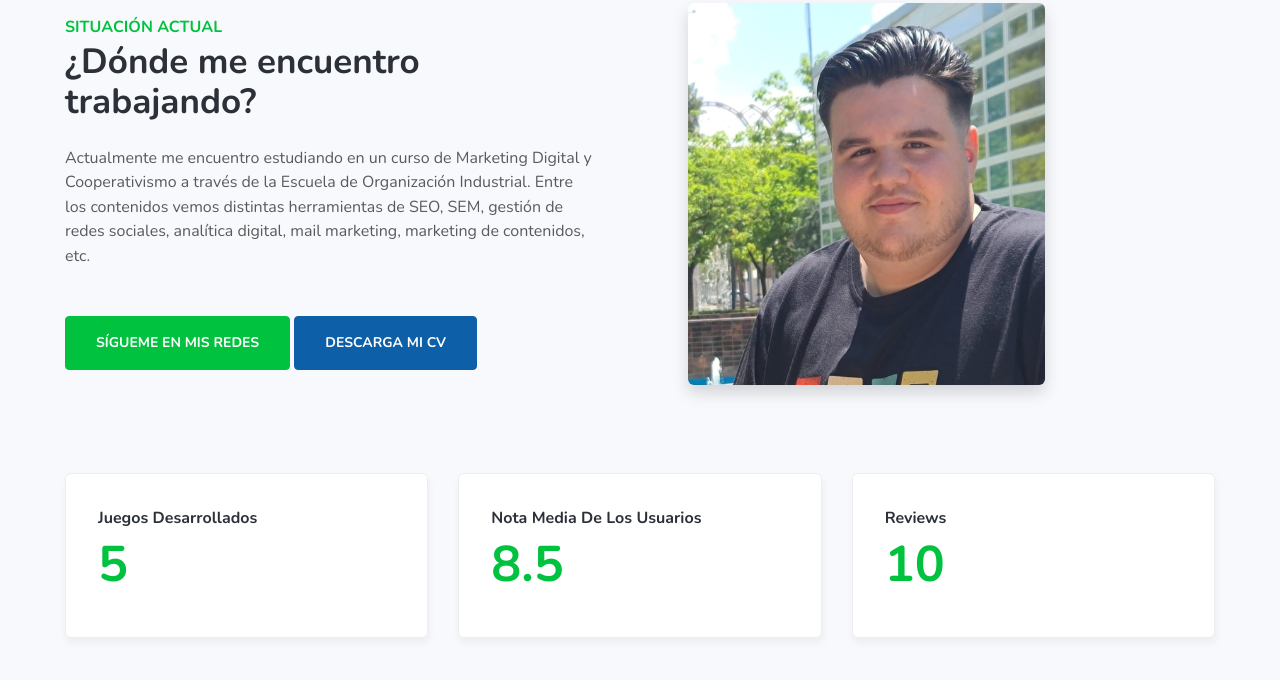
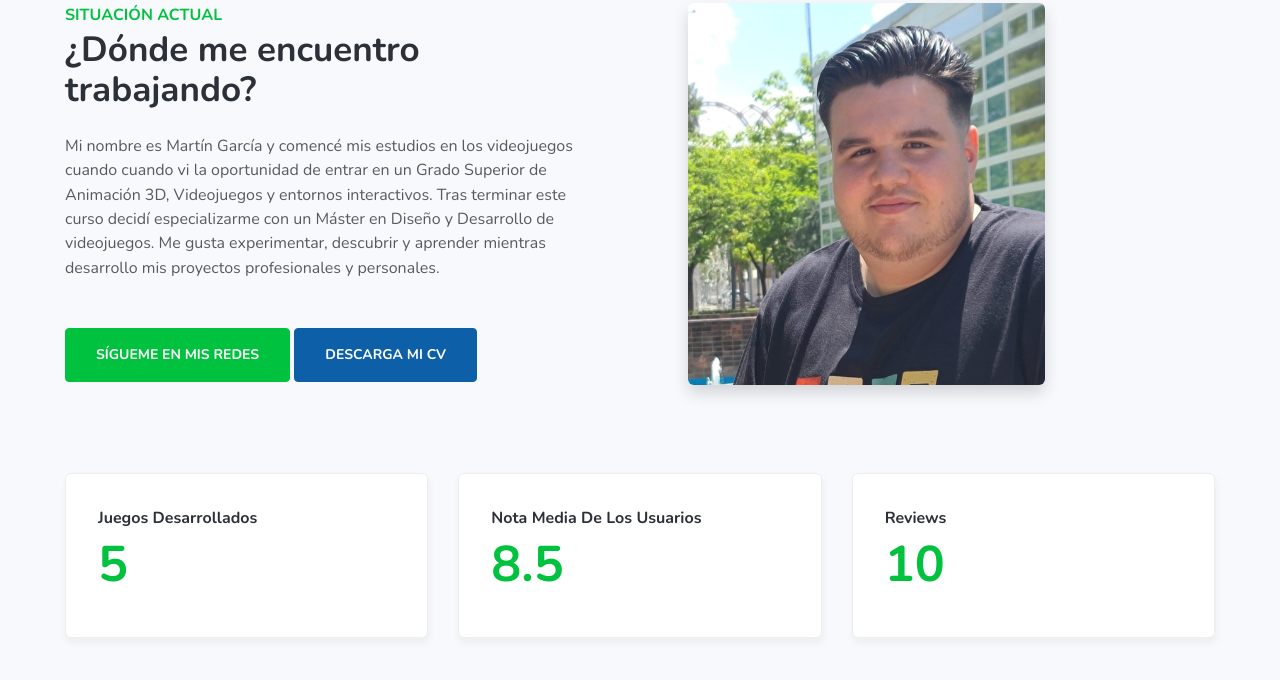
Before and after one commit to MrLegoTL/mgcgames, a plain HTML site: page index.html in a window 1280 px wide. Shown: the part 1275-1955 px from the top of the page. Drawn offline with nearby package versions, Linux system fonts and the light colour scheme.

Commit message:
Add files via upload

```diff
--- a/index.html
+++ b/index.html
@@ -127,8 +127,8 @@ Author URL: http://w3layouts.com
       <div class="col-lg-6 book-info pr-lg-5">
         <h6 class="sub-title">Situación Actual</h6>
         <h3 class="mb-md-4 mb-3">¿Dónde me encuentro trabajando?</h3>
-        <p class="mb-md-5 mb-4">Actualmente me encuentro estudiando en un curso de Marketing Digital y Cooperativismo a través de la Escuela de Organización Industrial.
-          Entre los contenidos vemos distintas herramientas de SEO, SEM, gestión de redes sociales, analítica digital, mail marketing, marketing de contenidos, etc.</p>
+        <p class="mb-md-5 mb-4">Mi nombre es Martín García y comencé mis estudios en los videojuegos cuando cuando vi la oportunidad de entrar en un Grado Superior de Animación 3D, Videojuegos y entornos interactivos.
+          Tras terminar este curso decidí especializarme con un Máster en Diseño y Desarrollo de videojuegos. Me gusta experimentar, descubrir y aprender mientras desarrollo mis proyectos profesionales y personales.</p>
         <a href="https://linktr.ee/martingarciacurto" target="_blank" class="btn btn-primary theme-button">Sígueme en mis redes</a>
         <a href="assets/Martín García Curto_CV.pdf" target="_blank" download="MGC_CV.pdf" class="btn btn-secondary theme-button">Descarga mi CV</a>
       </div>
```
